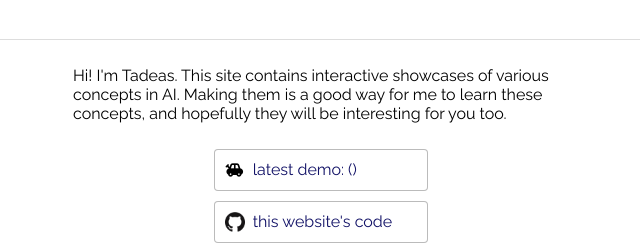
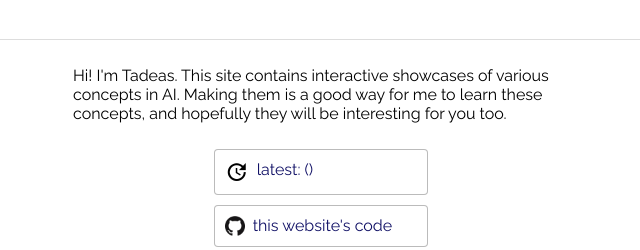
Before and after one commit to tadeaspaule/ai-demos, a website built with webpack: page build/index.html in a window 1280 px wide. Shown: the top 250 px of the page, 315-955 px from the left. Built offline with nearby package versions, Linux system fonts and the light colour scheme.

Commit message:
update to latest btn

```diff
--- a/build/index.html
+++ b/build/index.html
@@ -17,8 +17,8 @@
 			</p>
 			<div class="fc intro-links">
 				<div class="fr btn">
-					<i class="material-icons" style="font-size:20px">toys</i>
-					<a href="<%= htmlWebpackPlugin.options.lastPage.filename %>.html">Latest demo: <%= htmlWebpackPlugin.options.lastPage.name %> (<%= htmlWebpackPlugin.options.lastPage.category %>)</a>
+					<i class="material-icons" style="font-size:24px">update</i>
+					<a href="<%= htmlWebpackPlugin.options.lastPage.filename %>.html">Latest: <%= htmlWebpackPlugin.options.lastPage.name %> (<%= htmlWebpackPlugin.options.lastPage.category %>)</a>
 				</div>
 				<div class="fr btn">
 					<img src="assets/githubicon.png" height="20">
```
